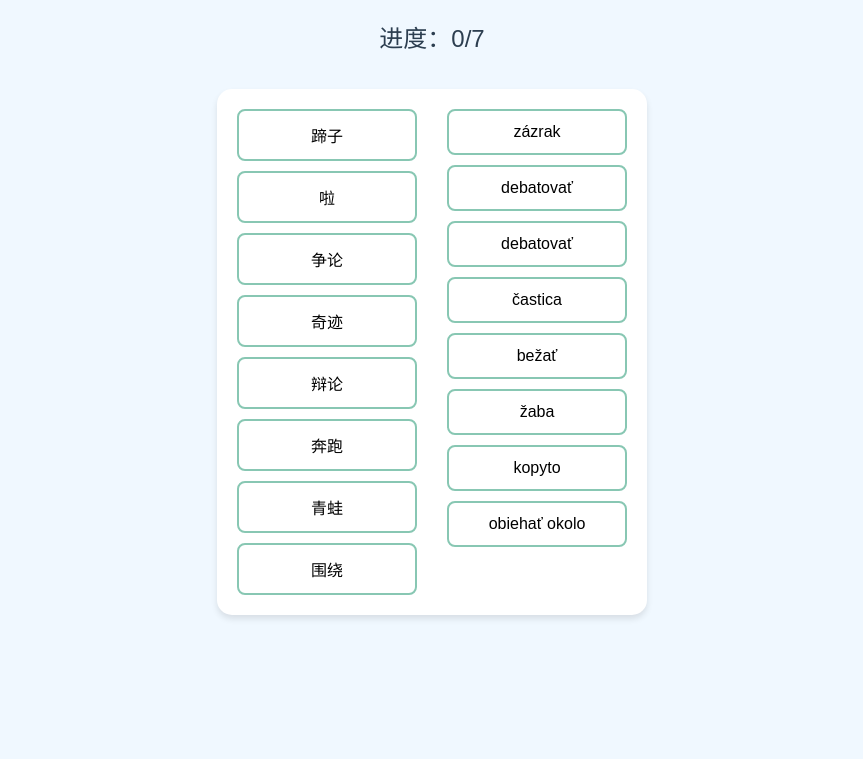
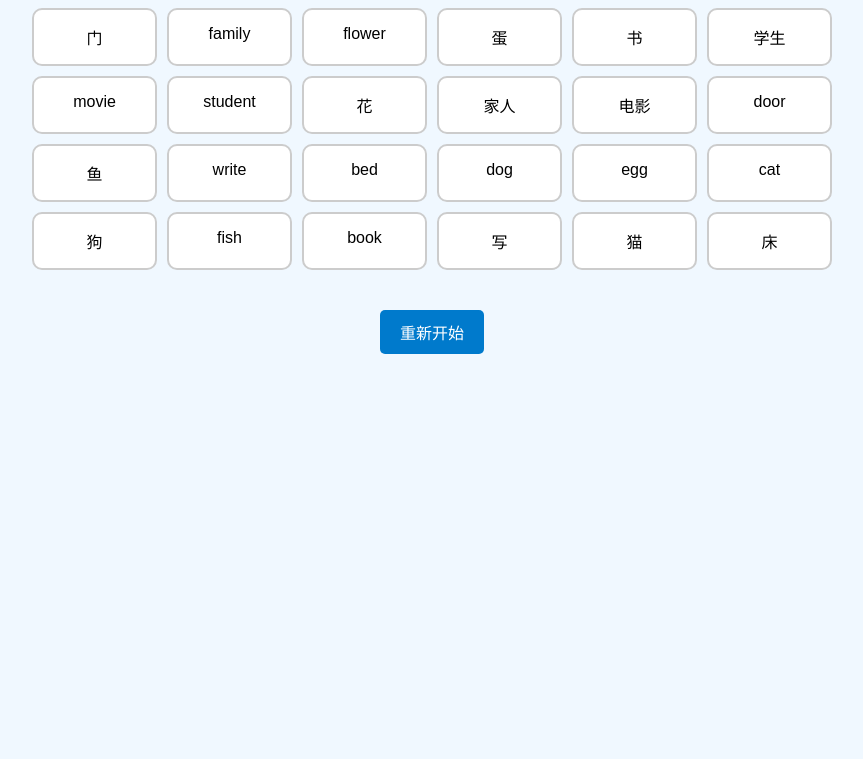
Before and after one commit to jierur/jierur.github.io, a plain HTML site: page index.html in a window 1280 px wide. Shown: the part 81-840 px from the top of the page, without its empty margins (208-1071 px from the left). After the commit the page ends 800 px from the top, so only its background shows below. Drawn offline with Linux system fonts and the light colour scheme.

Commit message:
index.html

```diff
--- a/index.html
+++ b/index.html
@@ -1,249 +1,144 @@
 <!DOCTYPE html>
-<html lang="zh">
+<html lang="en">
 <head>
   <meta charset="UTF-8">
-    <title>五关挑战-完整版</title>
+  <meta name="viewport" content="width=device-width, initial-scale=1.0">
+  <title>纤绸线一一对</title>
   <style>
-        :root {
-            --level1: #88C7B3; --level2: #FFB7C5;
-            --level3: #FFD700; --level4: #A78BFA;
-            --level5: #FF6B6B;
+    body {
+      font-family: sans-serif;
+      text-align: center;
+      background: #f0f8ff;
     }
-
-        body {
-            font-family: Arial, sans-serif;
-            background: #f0f8ff;
-            display: flex;
-            flex-direction: column;
-            align-items: center;
-            min-height: 100vh;
-            margin: 0;
-            padding: 20px;
+    h1 {
+      color: #333;
     }
-
-        .game-container {
-            display: flex;
-            gap: 30px;
-            margin: 20px 0;
-            padding: 20px;
-            border-radius: 15px;
-            background: white;
-            box-shadow: 0 4px 6px rgba(0,0,0,0.1);
+    #game {
+      display: grid;
+      grid-template-columns: repeat(6, 1fr);
+      grid-gap: 10px;
+      max-width: 800px;
+      margin: 20px auto;
     }
-
-        .column {
-            display: flex;
-            flex-direction: column;
-            gap: 10px;
-            min-width: 180px;
+    .card {
+      background: #fff;
+      border: 2px solid #ccc;
+      border-radius: 10px;
+      padding: 15px;
+      cursor: pointer;
+      transition: 0.2s;
     }
-
-        .word-card {
-            padding: 12px 25px;
-            border: 2px solid;
-            border-radius: 8px;
-            cursor: pointer;
-            text-align: center;
-            transition: all 0.3s;
-            position: relative;
+    .card:hover {
+      background: #e0f7ff;
     }
-
     .matched {
-            animation: disappear 0.5s forwards;
+      background: #c8e6c9;
+      border-color: #2e7d32;
+      pointer-events: none;
     }
-
-        @keyframes disappear {
-            0% { opacity: 1; transform: scale(1); }
-            100% { opacity: 0; height: 0; padding: 0; margin: 0; }
+    #message {
+      font-size: 1.5em;
+      color: #2e7d32;
+      margin-top: 20px;
     }
-
-        #victory {
-            position: fixed;
-            top: 50%;
-            left: 50%;
-            transform: translate(-50%, -50%);
-            font-size: 4em;
-            color: #FF6B6B;
-            text-shadow: 0 0 20px rgba(255,107,107,0.3);
-            display: none;
-            z-index: 1000;
-        }
-
     button {
-            padding: 12px 30px;
+      padding: 10px 20px;
+      font-size: 1em;
       border: none;
-            border-radius: 25px;
-            background: linear-gradient(45deg, #4CAF50, #45a049);
+      border-radius: 5px;
+      background-color: #007acc;
       color: white;
       cursor: pointer;
-            font-size: 16px;
-            transition: 0.3s;
       margin-top: 20px;
     }
-
     button:hover {
-            transform: scale(1.05);
-            box-shadow: 0 4px 15px rgba(76,175,80,0.3);
-        }
-
-        .level-info {
-            font-size: 24px;
-            color: #2c3e50;
-            margin: 15px 0;
+      background-color: #005fa3;
     }
   </style>
 </head>
 <body>
-    <div class="level-info" id="levelTitle">第1关 - 基础词汇 🌱</div>
-    <div class="level-info" id="progress">进度：0/7</div>
-    <div class="game-container">
-        <div class="column" id="left-column"></div>
-        <div class="column" id="right-column"></div>
-    </div>
-    <button onclick="nextLevel()" id="nextBtn" style="display:none;">下一关 ➡️</button>
-    <div id="victory">🏆 终极通关！</div>
+  <h1>纤绸线一一对</h1>
+  <div id="game"></div>
+  <div id="message"></div>
+  <button onclick="startGame()">重新开始</button>
 
   <script>
-        // 完整37个词语数据
-        const allWords = [
-            { zh: '争论', sk: 'debatovať' }, { zh: '奇迹', sk: 'zázrak' },
-            { zh: '围绕', sk: 'obiehať okolo' }, { zh: '奔跑', sk: 'bežať' },
-            { zh: '蹄子', sk: 'kopyto' }, { zh: '辩论', sk: 'debatovať' },
-            { zh: '青蛙', sk: 'žaba' }, { zh: '啦', sk: 'častica' },
-            { zh: '始终', sk: 'od začiatku do konca' }, { zh: '脖子', sk: 'krk' },
-            { zh: '说服', sk: 'presvedčiť' }, { zh: '摄影师', sk: 'fotograf' },
-            { zh: '毕竟', sk: 'koniec-koncov' }, { zh: '操场', sk: 'ihrisko' },
-            { zh: '洞', sk: 'diera' }, { zh: '插', sk: 'vložiť' },
-            { zh: '棍', sk: 'palica' }, { zh: '系', sk: 'priviazať' },
-            { zh: '匹', sk: 'numeratív pre kone' }, { zh: '拦', sk: 'zastaviť' },
-            { zh: '拍', sk: 'fotiť' }, { zh: '差距', sk: 'rozdiel' },
-            { zh: '显示', sk: 'ukázať' }, { zh: '意识', sk: 'vedomie' },
-            { zh: '艰苦', sk: 'náročný' }, { zh: '试验', sk: 'pokus' },
-            { zh: '逐渐', sk: 'postupne' }, { zh: '改进', sk: 'zlepšiť' },
-            { zh: '成熟', sk: 'zrelý' }, { zh: '兄弟', sk: 'brat' },
-            { zh: '播放', sk: 'prehrávať' }, { zh: '纪念', sk: 'pamätný' },
-            { zh: '导演', sk: 'režisér' }, { zh: '瞬间', sk: 'okamih' },
-            { zh: '请求', sk: 'požiadať' }, { zh: '或许', sk: 'možno' },
-            { zh: '重大', sk: 'dôležitý' }
+    const wordPairs = [
+      ["apple", "苹果"], ["book", "书"], ["cat", "猫"],
+      ["dog", "狗"], ["water", "水"], ["sun", "太阳"],
+      ["moon", "月亮"], ["star", "星星"], ["pen", "笔"],
+      ["school", "学校"], ["teacher", "老师"], ["student", "学生"],
+      ["friend", "朋友"], ["family", "家人"], ["food", "食物"],
+      ["music", "音乐"], ["movie", "电影"], ["car", "汽车"],
+      ["phone", "手机"], ["computer", "电脑"], ["table", "桌子"],
+      ["chair", "椅子"], ["bed", "床"], ["window", "窗户"],
+      ["door", "门"], ["tree", "树"], ["flower", "花"],
+      ["bird", "鸟"], ["fish", "鱼"], ["egg", "蛋"],
+      ["milk", "牛奶"], ["rice", "大米"], ["noodle", "面条"],
+      ["train", "火车"], ["bus", "公交车"], ["plane", "飞机"],
+      ["run", "跑"], ["jump", "跳"], ["write", "写"]
     ];
 
-        // 五关配置 [起始索引, 结束索引, 需要配对数量]
-        const levels = [
-            { start: 0, end: 8, required: 7 },   // 第1关 (8词)
-            { start: 8, end: 15, required: 6 },  // 第2关 (7词)
-            { start: 15, end: 23, required: 7 }, // 第3关 (8词)
-            { start: 23, end: 31, required: 7 }, // 第4关 (8词)
-            { start: 31, end: 37, required: 6 }  // 第5关 (6词)
-        ];
+    let shuffledCards = [];
+    let firstCard = null;
+    let matchedCount = 0;
 
-        let currentLevel = 0;
-        let matchedCount = 0;
-        let selectedCard = null;
+    function startGame() {
+      const game = document.getElementById('game');
+      const message = document.getElementById('message');
+      game.innerHTML = '';
+      message.textContent = '';
+      matchedCount = 0;
 
-        // 初始化游戏
-        function initGame() {
-            const level = levels[currentLevel];
-            const words = allWords.slice(level.start, level.end);
+      const selectedPairs = wordPairs.sort(() => 0.5 - Math.random()).slice(0, 12);
+      const cards = selectedPairs.flat().sort(() => 0.5 - Math.random());
 
-            // 清空旧卡片
-            document.getElementById('left-column').innerHTML = '';
-            document.getElementById('right-column').innerHTML = '';
-
-            // 生成中文列
-            shuffleArray(words).forEach(word => {
-                createCard(word.zh, 'left', word.sk);
+      cards.forEach((word, index) => {
+        const div = document.createElement('div');
+        div.className = 'card';
+        div.textContent = word;
+        div.dataset.word = word;
+        div.dataset.index = index;
+        div.onclick = () => selectCard(div);
+        game.appendChild(div);
       });
 
-            // 生成斯语列
-            shuffleArray(words).forEach(word => {
-                createCard(word.sk, 'right', word.zh);
-            });
-
-            // 更新界面
-            updateUI();
+      shuffledCards = cards;
+      firstCard = null;
     }
 
-        // 创建卡片
-        function createCard(text, side, match) {
-            const card = document.createElement('div');
-            card.className = 'word-card';
-            card.textContent = text;
-            card.dataset.match = match;
-            card.style.borderColor = getLevelColor();
-            card.onclick = () => handleClick(card, side);
-            document.getElementById(`${side}-column`).appendChild(card);
+    function selectCard(card) {
+      if (card.classList.contains('matched') || card === firstCard) return;
+
+      card.style.background = '#b3e5fc';
+
+      if (!firstCard) {
+        firstCard = card;
+        return;
       }
 
-        // 点击处理
-        function handleClick(card, side) {
-            if (card.classList.contains('matched')) return;
+      const firstWord = firstCard.dataset.word;
+      const secondWord = card.dataset.word;
+      const isMatch = wordPairs.some(pair => pair.includes(firstWord) && pair.includes(secondWord) && firstWord !== secondWord);
 
-            if (side === 'left') {
-                if (selectedCard) selectedCard.element.style.background = "white";
-                selectedCard = { match: card.dataset.match, element: card };
-                card.style.background = "#e3f2fd";
-            } else {
-                if (selectedCard && card.dataset.match === selectedCard.element.textContent) {
-                    // 标记匹配
-                    selectedCard.element.classList.add('matched');
+      if (isMatch) {
+        firstCard.classList.add('matched');
         card.classList.add('matched');
         matchedCount++;
-
-                    // 更新进度
-                    updateUI();
-
-                    // 检查过关条件
-                    if (matchedCount >= levels[currentLevel].required) {
-                        document.getElementById('nextBtn').style.display = 'block';
+        if (matchedCount === 12) {
+          document.getElementById('message').textContent = '恭喜通关！';
         }
       } else {
-                    // 错误反馈
-                    card.style.background = "#ffebee";
-                    setTimeout(() => card.style.background = "white", 500);
+        setTimeout(() => {
+          firstCard.style.background = '';
+          card.style.background = '';
+        }, 600);
       }
 
-                if (selectedCard) selectedCard.element.style.background = "white";
-                selectedCard = null;
-            }
+      firstCard = null;
     }
 
-        // 下一关
-        function nextLevel() {
-            if (currentLevel < levels.length - 1) {
-                currentLevel++;
-                matchedCount = 0;
-                document.getElementById('nextBtn').style.display = 'none';
-                initGame();
-            } else {
-                document.getElementById('victory').style.display = 'block';
-                document.getElementById('nextBtn').style.display = 'none';
-            }
-        }
-
-        // 辅助函数
-        function updateUI() {
-            document.getElementById('levelTitle').textContent = `第${currentLevel+1}关 - ${getLevelName()} ${getLevelEmoji()}`;
-            document.getElementById('progress').textContent = `进度：${matchedCount}/${levels[currentLevel].required}`;
-        }
-
-        function getLevelColor() {
-            return ['var(--level1)', 'var(--level2)', 'var(--level3)', 'var(--level4)', 'var(--level5)'][currentLevel];
-        }
-
-        function getLevelName() {
-            return ['基础词汇', '日常用语', '进阶词汇', '专业术语', '最终挑战'][currentLevel];
-        }
-
-        function getLevelEmoji() {
-            return ['🌱', '📚', '🚀', '💡', '🏆'][currentLevel];
-        }
-
-        function shuffleArray(array) {
-            return array.sort(() => Math.random() - 0.5);
-        }
-
-        // 启动游戏
-        initGame();
+    startGame();
   </script>
 </body>
 </html>
```
Lines whose indentation alone changed are shown as unchanged.
